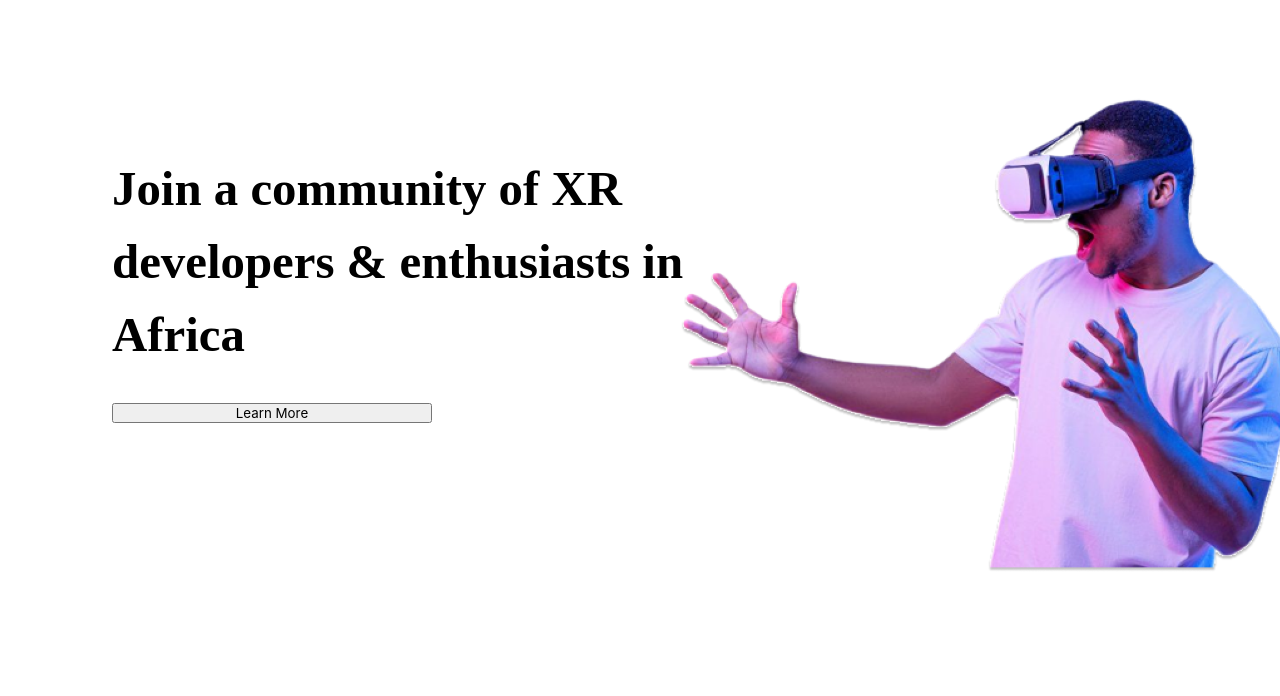
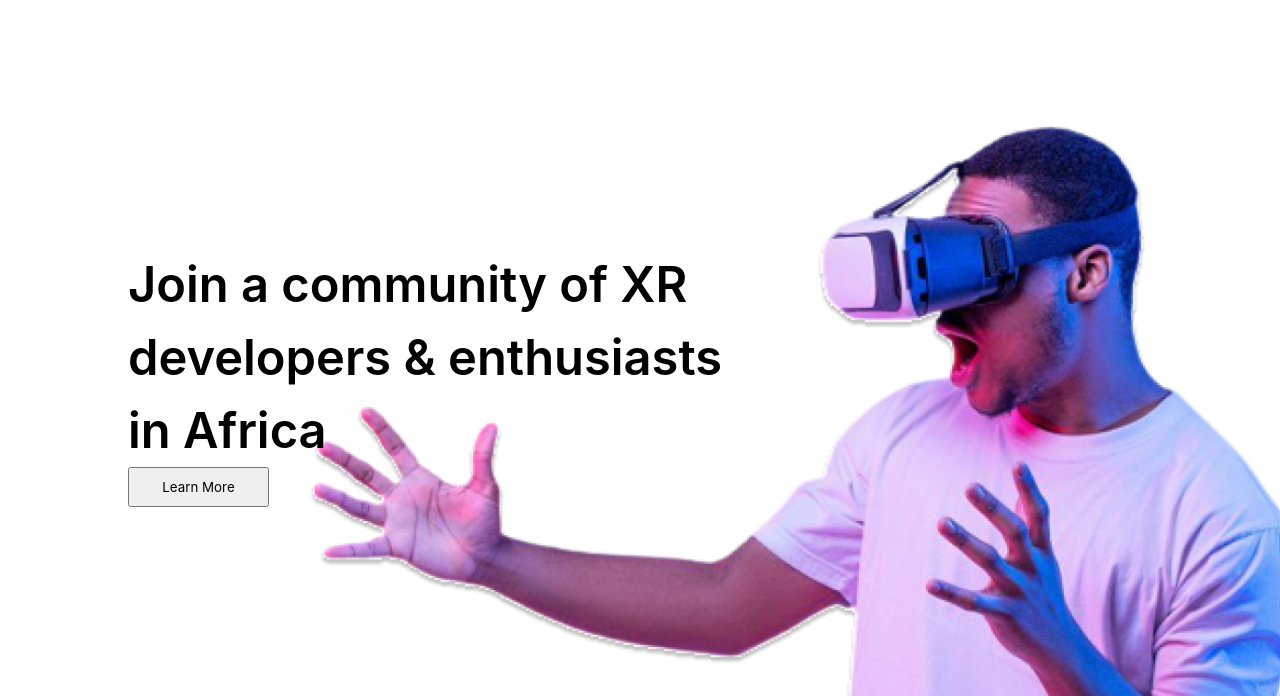
Before and after one commit to DaramolaD/Lead_XR_, a plain HTML site: page index.html in a window 1280 px wide. Shown: the part 104-800 px from the top of the page. Drawn offline with Linux system fonts and the light colour scheme.

Commit message:
seventh commit

```diff
--- a/style.css
+++ b/style.css
@@ -79,6 +79,7 @@ body {
 .home {
     padding-top: 10rem;
     position: relative;
+    overflow: hidden;
 }
 .home .home_container{
     margin: auto;
@@ -106,42 +107,29 @@ body {
     width: 80%;
  } */
 
-
- /* test */
-
 .home .home_container .content {
+    position: absolute;
     display: flex;
     flex-direction: column;
-    gap: 2rem;
-    position: relative;
-    width: 50%;
-    /* padding-top: 2rem;
-    padding-left: 2rem; */
-    top: 5rem;
-    /* position: absolute; */
-    left: 7rem;
-    top: 6rem;
-    z-index: 10;
-}
-.home .home_container .content p {
+    justify-content: center;
+    left: 10%;
+    top: 22rem;
+    width: 640px;
     font-family: 'Poppins';
     font-style: normal;
     font-weight: 600;
     font-size: 48.83px;
     line-height: 73px;
-    width: 640px;
-    height: 219px;
+}
+.home .home_container .img {
+    width: 90%;
+    display: flex;
+    justify-content: flex-end;
+}
+.home .home_container .img .img1 {
+    width: 90%;
 }
 .home .home_container .content .btn {
-    width: 50%;
+    width: 141px;
+    padding: 10px;
 }
-.home .home_container .img {
-    position: relative;
-    width: 70%;
-    height: 100%;
-}
-.home .home_container .img .img1 {
-    width: 100%;
-    border-radius: 20px;
-    height: 100%;
-}
```
